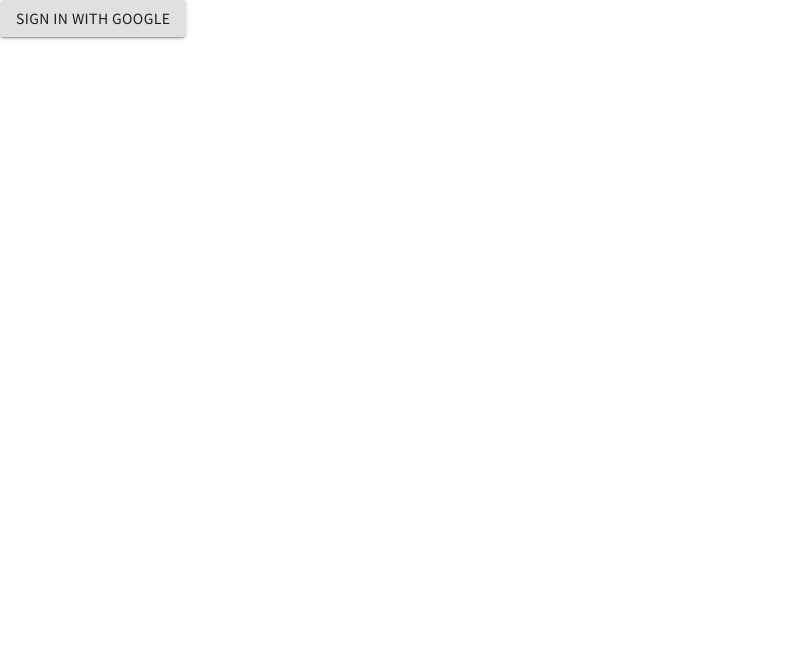
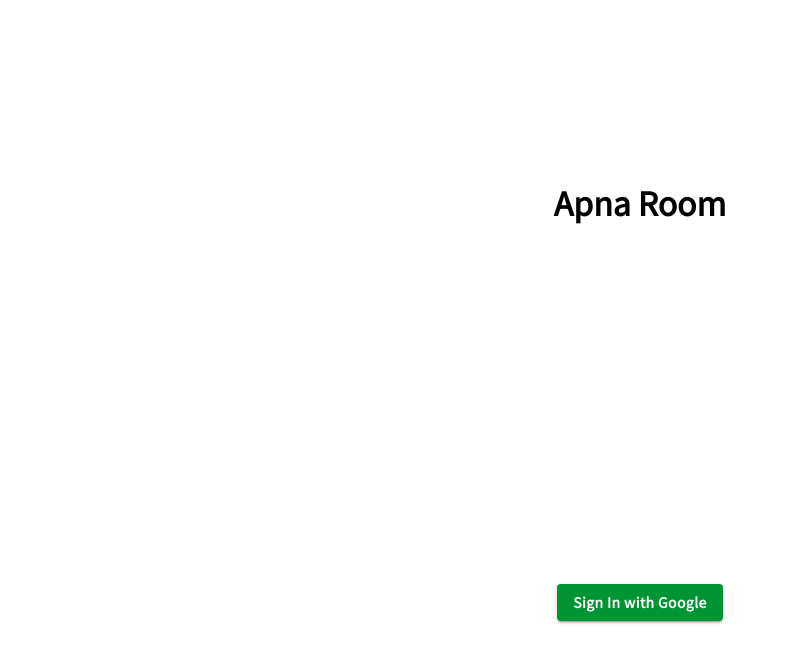
Before and after one commit to Akshat-009/WhatsClone, a React (Create React App) app: page /rooms in a window 1280 px wide. Shown: the top 662 px of the page, without its empty margins (0-788 px from the left). Built offline with nearby package versions, Linux system fonts and the light colour scheme.

Commit message:
final changes

```diff
--- a/src/Login.css
+++ b/src/Login.css
@@ -2,4 +2,13 @@
 {
     height: 100vh;
     width: 100vw;
+    display:grid;
+    place-items: center;
 }
+.login__button
+{
+    color: white!important;
+    background-color:#009432!important;
+    text-transform: inherit!important;
+    font-weight:900!important;
+}
--- a/src/Login.js
+++ b/src/Login.js
@@ -16,7 +16,8 @@
     }
     return (
         <div className="login__cont">
-           <Button onClick ={signin}variant="contained">
+            <h1>Apna Room</h1>
+           <Button onClick ={signin}variant="contained" className="login__button">
            Sign In with Google
             </Button>
         </div>
--- a/src/SideBarChat.js
+++ b/src/SideBarChat.js
@@ -1,9 +1,10 @@
-import React from 'react'
+import React ,{useState,useEffect}from 'react'
 import Avatar from '@material-ui/core/Avatar';
 import './SideBarChat.css'
 import db from './firebase'
 import {NavLink} from 'react-router-dom'
 function SideBarChat({addnewchat,name,id}) {
+    const [messages,setmessages]=useState([])
     const newchat=()=>{
         const roomname=prompt("Enter chat roomname")
         if(roomname)
@@ -13,6 +14,15 @@
            })
         }
     }
+    useEffect(()=>{
+        if (id)
+        {
+            db.collection("rooms").doc(id).collection("messages").orderBy("timestamp","desc").onSnapshot((snapshot)=>{
+                setmessages(snapshot.docs.map((doc)=> doc.data()))
+            })
+        }
+
+    },[id])
     return !addnewchat?(
         <>
         <NavLink  exact active className="chats" to={`/rooms/${id}`}>
@@ -20,7 +30,7 @@
               <Avatar/>
               <div className="chat__container__chat">
                   <h2>{name}</h2>
-                  <p>Message</p>
+                  <p>{messages[0]?.message}</p>
               </div>
               </div>
         </NavLink>
```
